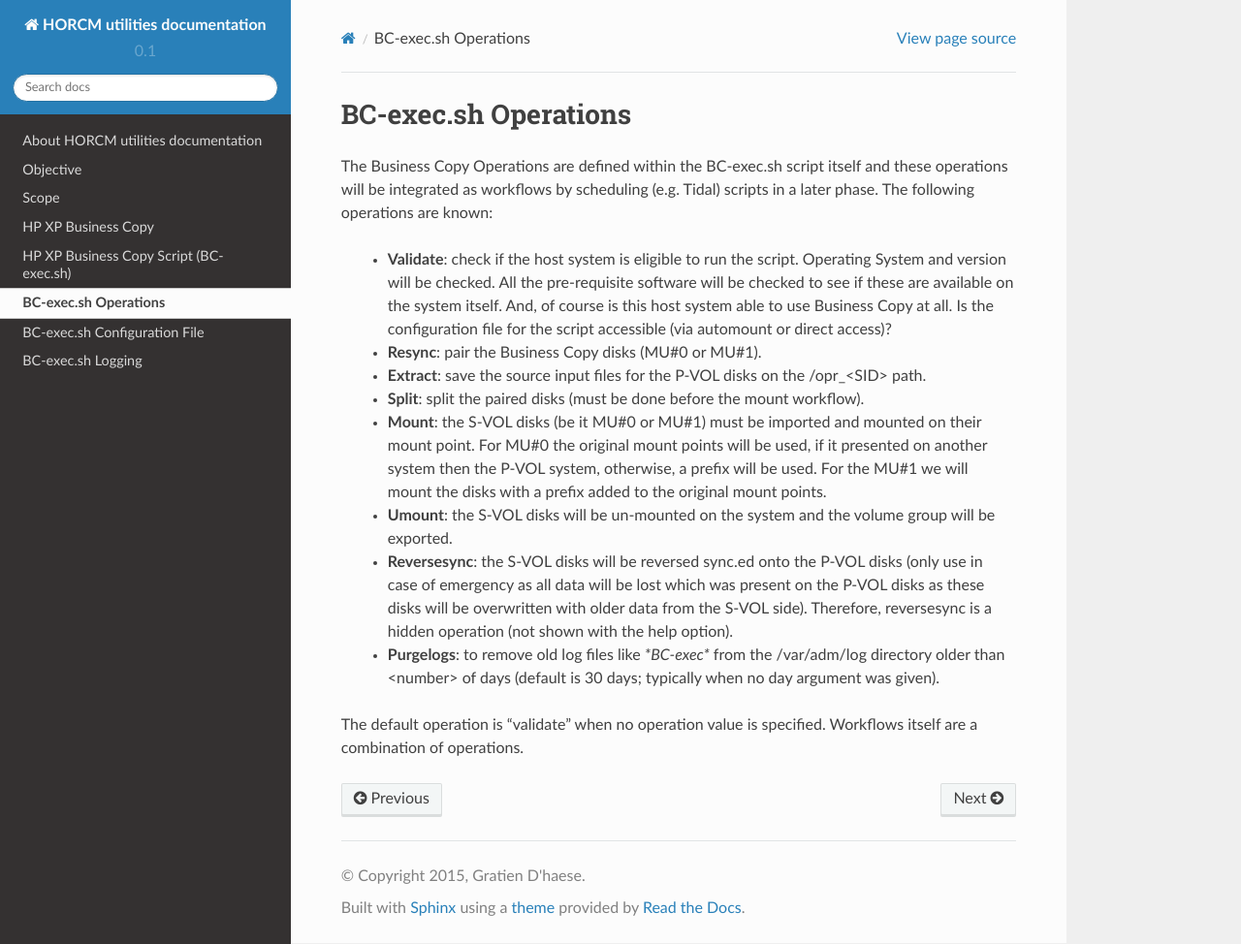
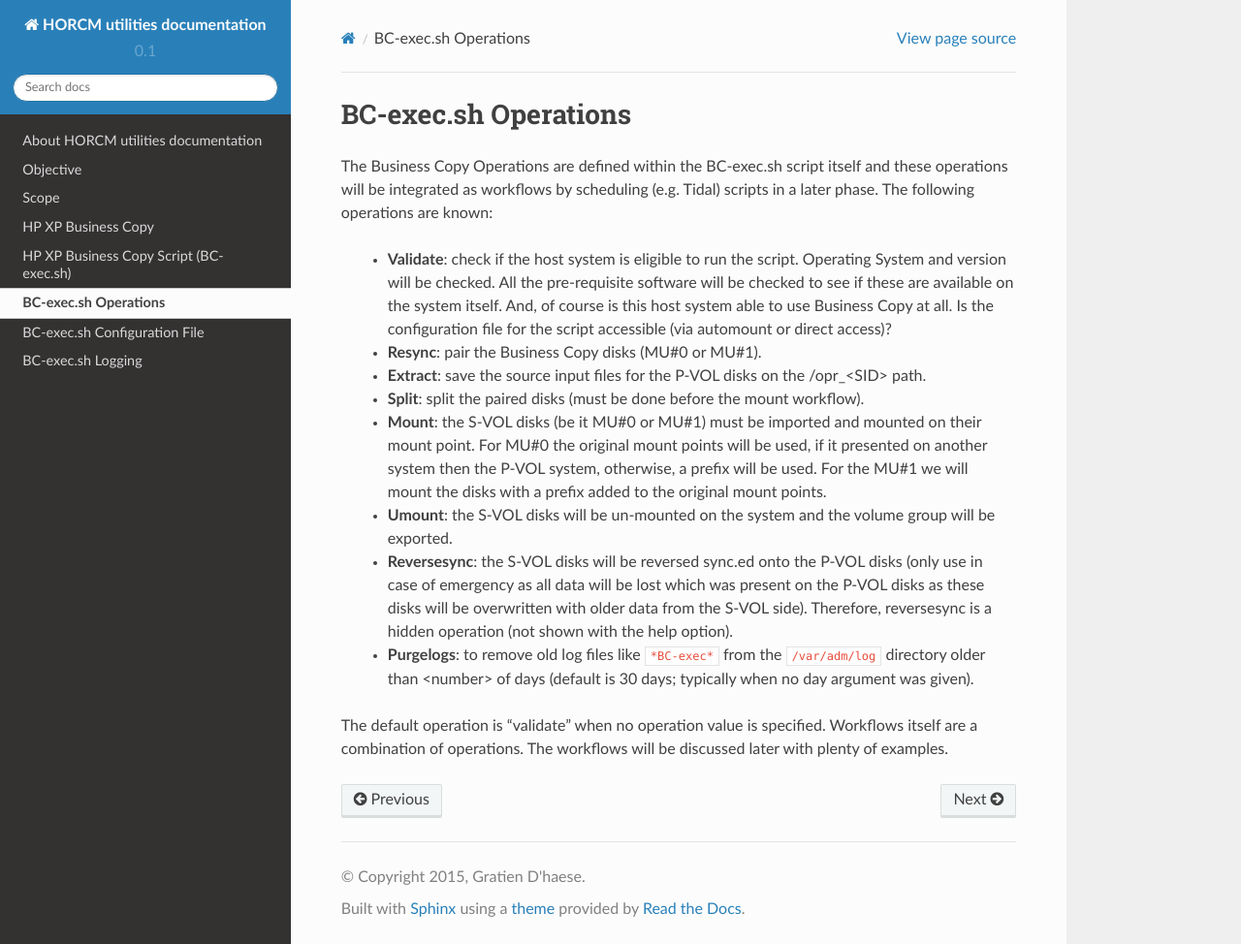
Before and after one commit to gdha/horcm-utils-docs, a Sphinx documentation site: the page built from source/bc_exec_operations.rst, in a window 1280 px wide and 974 px high. Shown: the whole window at 97% size. Built offline with Sphinx 7.4.7 and the Read the Docs theme 2.0.0, drawn with Linux system fonts in a browser that asks for light colours.

Commit message:
updated operations section slightly

```diff
--- a/source/bc_exec_operations.rst
+++ b/source/bc_exec_operations.rst
@@ -17,6 +17,7 @@ The Business Copy Operations are defined within the BC-exec.sh script itself and
 
  * **Reversesync**: the S-VOL disks will be reversed sync.ed onto the P-VOL disks (only use in case of emergency as all data will be lost which was present on the P-VOL disks as these disks will be overwritten with older data from the S-VOL side). Therefore, reversesync is a hidden operation (not shown with the help option).
 
- * **Purgelogs**: to remove old log files like `*BC-exec*` from the /var/adm/log directory older than <number> of days (default is 30 days; typically when no day argument was given).
+ * **Purgelogs**: to remove old log files like ``*BC-exec*`` from the ``/var/adm/log`` directory older than <number> of days (default is 30 days; typically when no day argument was given).
 
 The default operation is "validate" when no operation value is specified. Workflows itself are a combination of operations.
+The workflows will be discussed later with plenty of examples.
```
